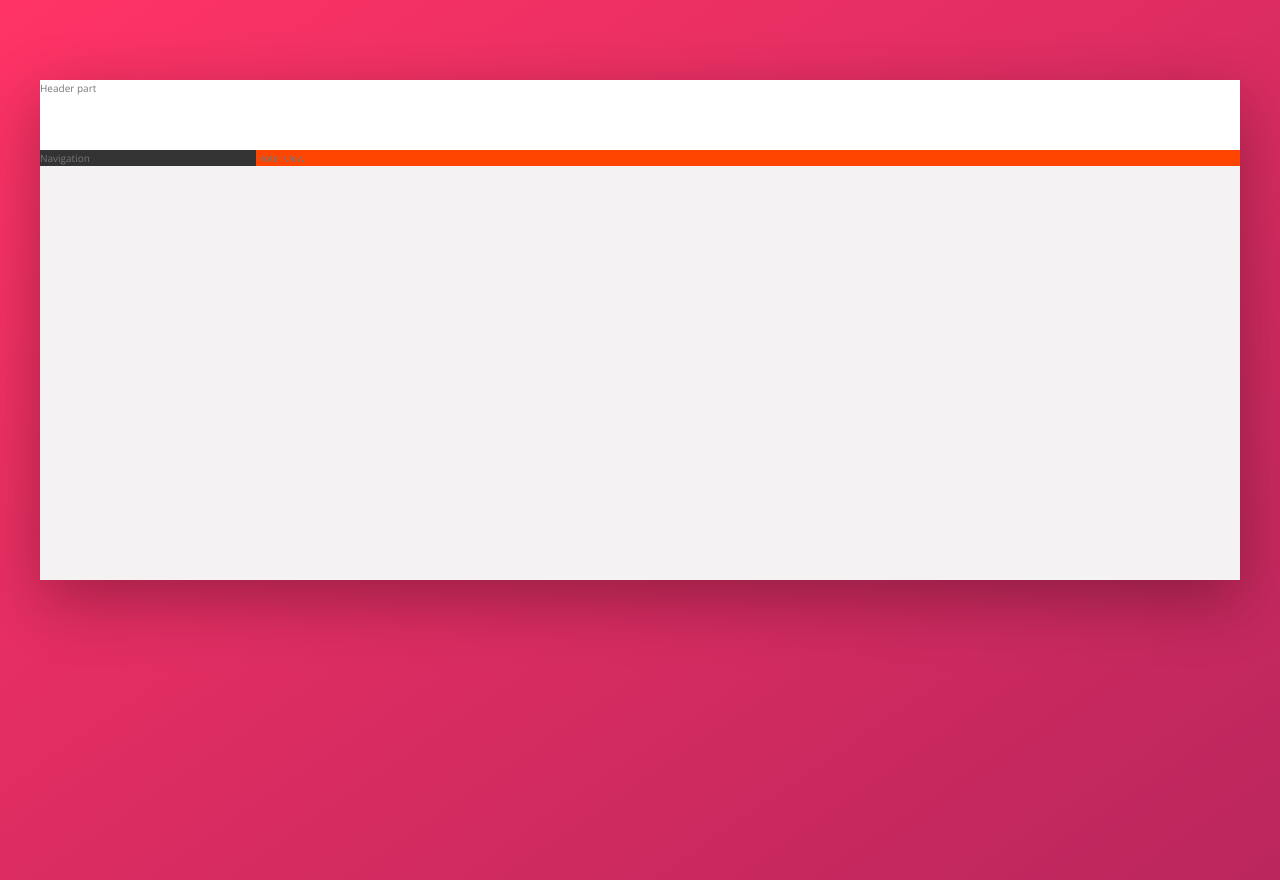
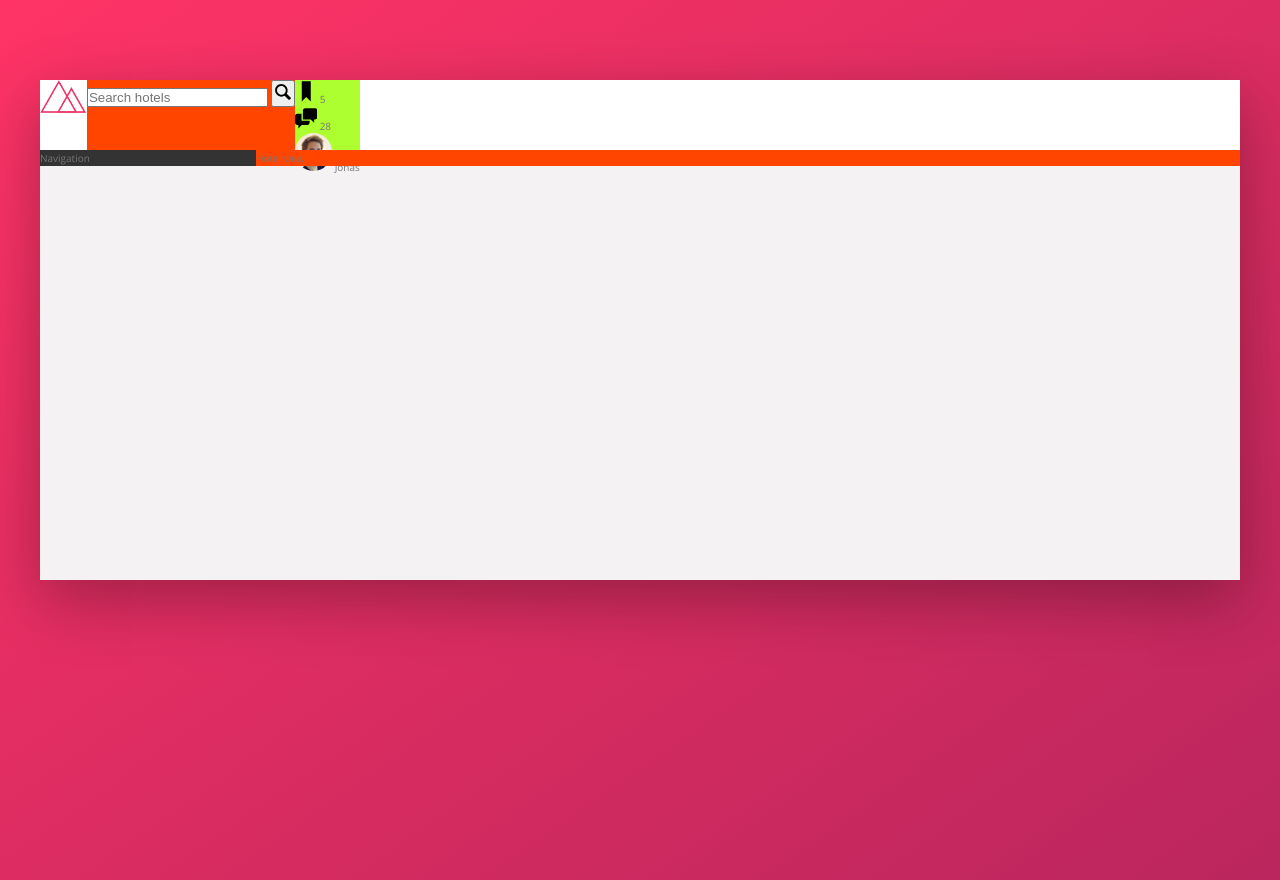
Before and after one commit to mkilicarslan/trillo, a website: page index.html in a window 1280 px wide. Drawn offline with nearby package versions, Linux system fonts and the light colour scheme.

Commit message:
Build the Header pt1
- Write HTML of header
- Define sizes of images/icons

```diff
--- a/index.html
+++ b/index.html
@@ -14,7 +14,35 @@
       <div class="container">
 
         <header class="header">
-            Header part
+          <img src="img/logo.png" alt="trillo logo" class="logo">
+
+          <form action="#" class="search">
+            <input type="text" class="search__input" placeholder="Search hotels">
+            <button class="search__button">
+              <svg class="search__icon">
+                <use xlink:href="img/sprite.svg#icon-magnifying-glass"></use>
+              </svg>
+            </button>
+          </form>
+
+          <nav class="user-nav">
+            <div class="user-nav__icon-box">
+              <svg class="user-nav__icon">
+                <use xlink:href="img/sprite.svg#icon-bookmark"></use>
+              </svg>
+              <span class="user-nav__notification">5</span>
+            </div>
+            <div class="user-nav__icon-box">
+              <svg class="user-nav__icon">
+                <use xlink:href="img/sprite.svg#icon-chat"></use>
+              </svg>
+              <span class="user-nav__notification">28</span>
+            </div>
+            <div class="user-nav__user">
+              <img src="img/user.jpg" alt="User photo" class="user-nav__user-photo">
+              <span class="user-nav__user-name">Jonas</span>
+            </div>
+          </nav>
         </header>
 
         <div class="content">
--- a/sass/_components.scss
+++ b/sass/_components.scss
@@ -0,0 +1,58 @@
+//////////////////////////////////////
+// LOGO
+
+.logo {
+  height: 3.25rem;
+}
+
+
+//////////////////////////////////////
+// SEARCH
+
+.search {
+  background-color: orangered;
+
+  &__input {
+
+  }
+
+  &__button {
+
+  }
+
+  &__icon {
+    height: 2rem;
+    width: 2rem;
+  }
+}
+
+//////////////////////////////////////
+// USER NAVIGATION
+.user-nav {
+  background-color: greenyellow;
+  &__icon-box {
+
+  }
+
+  &__icon {
+    width: 2.25rem;
+    height: 2.25rem;
+  }
+
+  &__notification {
+
+  }
+
+  &__user {
+
+  }
+
+  &__user-photo {
+    height: 3.75rem;
+    border-radius: 50%;
+  }
+
+  &__user-name {
+
+  }
+}
--- a/sass/_layout.scss
+++ b/sass/_layout.scss
@@ -11,6 +11,8 @@
   height: 7rem;
   background-color: #fff;
   border-bottom: var(--color-grey-light-2);
+
+  display: flex;
 }
 
 .content {
```
Also changed, not shown: css/style.css. Lines whose indentation alone changed are shown as unchanged.
